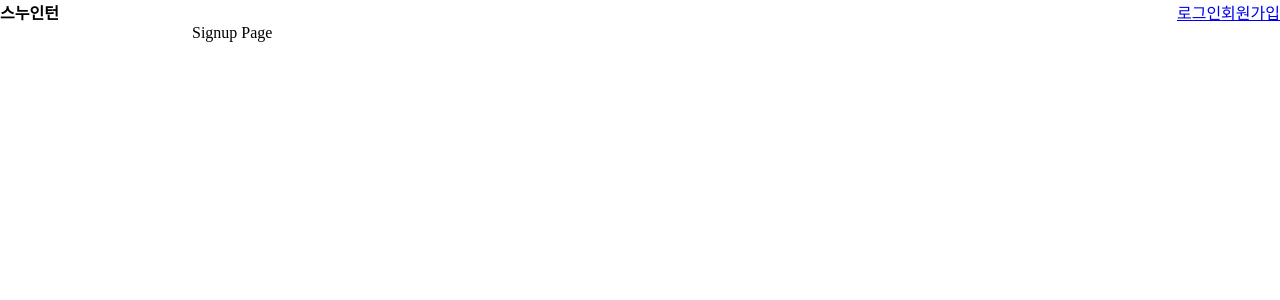
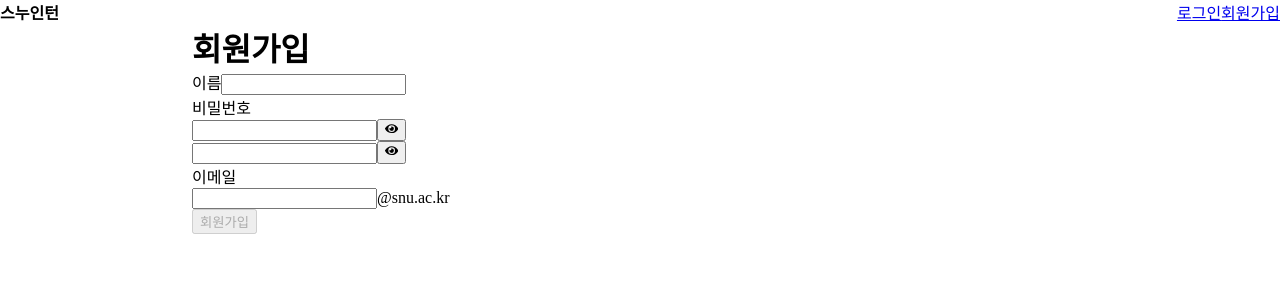
Before and after one commit to haram831/week5_waffle-snuIntern, a React (Vite) app: page /signup in a window 1280 px wide. Shown: the top 300 px of the page. Built offline with nearby package versions, Linux system fonts and the light colour scheme.

Commit message:
signup 페이지 구현 (#4)

```diff
--- a/package.json
+++ b/package.json
@@ -16,6 +16,7 @@
     "axios": "^1.12.2",
     "react": "^19.1.0",
     "react-dom": "^19.1.0",
+    "react-icons": "^5.5.0",
     "react-router-dom": "^7.9.3",
     "zustand": "^5.0.8"
   },
@@ -26,7 +27,7 @@
     "@types/react-dom": "^19.1.2",
     "@vitejs/plugin-react-swc": "^3.9.0",
     "knip": "^5.59.1",
-    "typescript": "~5.8.3",
+    "typescript": "^5.9.3",
     "vite": "^6.3.5"
   }
 }
--- a/src/api/auth.ts
+++ b/src/api/auth.ts
@@ -13,24 +13,24 @@ const apiClient = axios.create({
   timeout: 5000,
 });
 
-// 회원가입을 요청하는 API 함수
-// export const signup = async ({
-//   name,
-//   email,
-//   password,
-// }: SignUpInfo): Promise<AuthResponse> => {
-//   const response = await apiClient.post<AuthResponse>('/api/auth/user', {
-//     authType: 'APPLICANT',
-//     info: {
-//       type: 'APPLICANT',
-//       name,
-//       email,
-//       password,
-//       successCode: 'string',
-//     },
-//   });
-//   return response.data;
-// };
+//회원가입을 요청하는 API 함수
+export const signup = async ({
+  name,
+  email,
+  password,
+}: SignUpInfo): Promise<AuthResponse> => {
+  const response = await apiClient.post<AuthResponse>('/api/auth/user', {
+    authType: 'APPLICANT',
+    info: {
+      type: 'APPLICANT',
+      name,
+      email,
+      password,
+      successCode: 'string',
+    },
+  });
+  return response.data;
+};
 
 // 로그인을 요청하는 API 함수
 export const login = async ({
--- a/src/routes/Signup.tsx
+++ b/src/routes/Signup.tsx
@@ -1,9 +1,243 @@
+import axios, { AxiosError } from 'axios';
+import { useEffect, useState } from 'react';
+import {
+  FaCheckCircle,
+  FaEye,
+  FaEyeSlash,
+  FaTimesCircle,
+} from 'react-icons/fa';
+import { useNavigate } from 'react-router-dom';
+import { getUserInfo, login, signup } from '../api/auth';
+import useAuthStore from '../store/authStroe';
 import styles from './Signup.module.css';
 
 function Signup() {
+  // 회원가입 후 자동 로그인 처리
+  const navigate = useNavigate();
+  const { login: storeLogin } = useAuthStore();
+
+  // 폼 상태
+  const [username, setUsername] = useState('');
+  const [password, setPassword] = useState('');
+  const [passwordConfirm, setPasswordConfirm] = useState('');
+  const [email, setEmail] = useState('');
+  const [showGuide, setShowGuide] = useState(false);
+
+  // UX용 상태
+  const [loading, setLoading] = useState(false);
+  const [errMsg, setErrMsg] = useState<string | null>(null);
+  const [okMsg, setOkMsg] = useState<string | null>(null);
+  const [showPassword, setShowPassword] = useState(false);
+  const [showPasswordConfirm, setShowPasswordConfirm] = useState(false);
+
+  // 제출 가능 여부
+  const canSubmit =
+    username.trim().length > 0 &&
+    password.length > 0 &&
+    password === passwordConfirm &&
+    email.trim().length > 0;
+
+  useEffect(() => {
+    setShowGuide(password.length > 0 && password !== passwordConfirm);
+  }, [password, passwordConfirm]);
+
+  // 비밀번호 조건
+  const passwordChecks = {
+    minLength: password.length >= 8,
+    hasNumber: /\d/.test(password),
+    hasUpperLower: /[a-z]/.test(password) && /[A-Z]/.test(password),
+    hasSpecial: /[^a-zA-Z0-9]/.test(password),
+    noRepeated: !/(.)\1/.test(password), // 동일문자 반복 금지
+  };
+
+  type ServerError = {
+    message?: string;
+    error?: string;
+  };
+
+  const handleSubmit = async (e: React.FormEvent) => {
+    e.preventDefault();
+    if (!canSubmit) return;
+
+    setLoading(true);
+    setErrMsg(null);
+    setOkMsg(null);
+
+    try {
+      const fullEmail = `${email.trim()}@snu.ac.kr`;
+
+      await signup({
+        name: username.trim(),
+        email: fullEmail,
+        password,
+      });
+
+      const authRes = await login({
+        email: fullEmail,
+        password,
+      });
+
+      // 3) 토큰 저장
+      const token = authRes.token;
+
+      if (!token) {
+        throw new Error(
+          '서버 응답에 토큰이 없습니다. AuthResponse의 토큰 필드명을 확인하세요.'
+        );
+      }
+      localStorage.setItem('authToken', token);
+
+      try {
+        const me = await getUserInfo();
+        storeLogin(me.name);
+      } catch (err) {
+        console.warn('getUserInfo failed', err);
+        // 유저 정보 실패해도 토큰이 있으면 다음 단계 진행
+      }
+
+      setOkMsg('회원가입 및 로그인에 성공했습니다!');
+      navigate('/');
+    } catch (err: unknown) {
+      if (axios.isAxiosError(err)) {
+        const axErr = err as AxiosError<ServerError>;
+        const serverMsg =
+          axErr.response?.data?.message ??
+          axErr.response?.data?.error ??
+          axErr.message; // 네트워크/타임아웃 등
+        setErrMsg(serverMsg || '요청 처리 중 오류가 발생했습니다.');
+      } else if (err instanceof Error) {
+        setErrMsg(err.message);
+      } else {
+        setErrMsg('알 수 없는 오류가 발생했습니다.');
+      }
+    } finally {
+      setLoading(false);
+    }
+  };
+
   return (
     <main className={styles.container}>
-      <span>Signup Page</span>
+      <h1>회원가입</h1>
+      <form onSubmit={handleSubmit}>
+        <div>
+          <label htmlFor="username">이름</label>
+          <input
+            type="text"
+            id="username"
+            value={username}
+            onChange={(e) => setUsername(e.target.value)}
+            autoComplete="name"
+          />
+        </div>
+
+        <div>
+          <label htmlFor="password">비밀번호</label>
+          <div>
+            <input
+              type={showPassword ? 'text' : 'password'}
+              id="password"
+              value={password}
+              onChange={(e) => setPassword(e.target.value)}
+              autoComplete="new-password"
+            />
+            <button
+              type="button"
+              className={styles.passwordToggle}
+              onClick={() => setShowPassword(!showPassword)}
+            >
+              {showPassword ? <FaEyeSlash /> : <FaEye />}
+            </button>
+          </div>
+        </div>
+
+        {showGuide && (
+          <div className="guide">
+            <div>아래와 같이 비밀번호를 설정하면 더 안전해요!</div>
+            <div className="checkList">
+              <div>
+                {passwordChecks.minLength ? (
+                  <FaCheckCircle color="green" />
+                ) : (
+                  <FaTimesCircle color="red" />
+                )}{' '}
+                비밀번호 8자 이상
+              </div>
+              <div>
+                {passwordChecks.hasNumber ? (
+                  <FaCheckCircle color="green" />
+                ) : (
+                  <FaTimesCircle color="red" />
+                )}{' '}
+                숫자 포함
+              </div>
+              <div>
+                {passwordChecks.hasUpperLower ? (
+                  <FaCheckCircle color="green" />
+                ) : (
+                  <FaTimesCircle color="red" />
+                )}{' '}
+                영문 대소문자 포함
+              </div>
+              <div>
+                {passwordChecks.hasSpecial ? (
+                  <FaCheckCircle color="green" />
+                ) : (
+                  <FaTimesCircle color="red" />
+                )}{' '}
+                특수문자 포함
+              </div>
+              <div>
+                {passwordChecks.noRepeated ? (
+                  <FaCheckCircle color="green" />
+                ) : (
+                  <FaTimesCircle color="red" />
+                )}{' '}
+                연속된 문자열이나 숫자가 없어야 함
+              </div>
+            </div>
+          </div>
+        )}
+
+        <div>
+          <div className={styles.passwordWrapper}>
+            <input
+              type={showPasswordConfirm ? 'text' : 'password'}
+              id="passwordConfirm"
+              value={passwordConfirm}
+              onChange={(e) => setPasswordConfirm(e.target.value)}
+              autoComplete="new-password"
+            />
+            <button
+              type="button"
+              className={styles.eyeButton}
+              onClick={() => setShowPasswordConfirm((prev) => !prev)}
+            >
+              {showPasswordConfirm ? <FaEyeSlash /> : <FaEye />}
+            </button>
+          </div>
+        </div>
+
+        <div>
+          <label htmlFor="email">이메일</label>
+          <div className={styles.emailWrapper}>
+            <input
+              type="text"
+              id="email"
+              value={email}
+              onChange={(e) => setEmail(e.target.value)}
+              autoComplete="off"
+            />
+            <span>@snu.ac.kr</span>
+          </div>
+        </div>
+
+        {errMsg && <p className={styles.error}>{errMsg}</p>}
+        {okMsg && <p className={styles.success}>{okMsg}</p>}
+
+        <button type="submit" disabled={!canSubmit || loading}>
+          {loading ? '처리 중…' : '회원가입'}
+        </button>
+      </form>
     </main>
   );
 }
```
Also changed, not shown: 1 other file (tests, documents, lock files or other folders).
